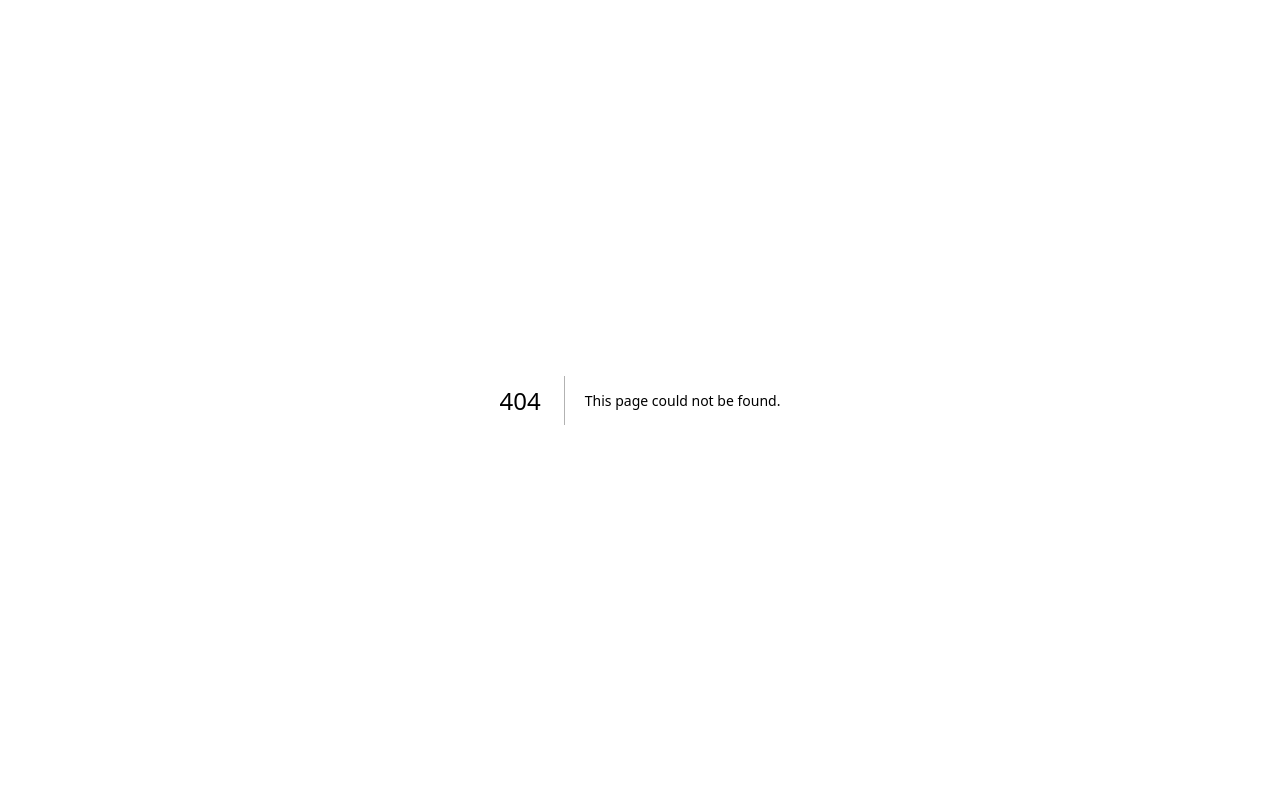
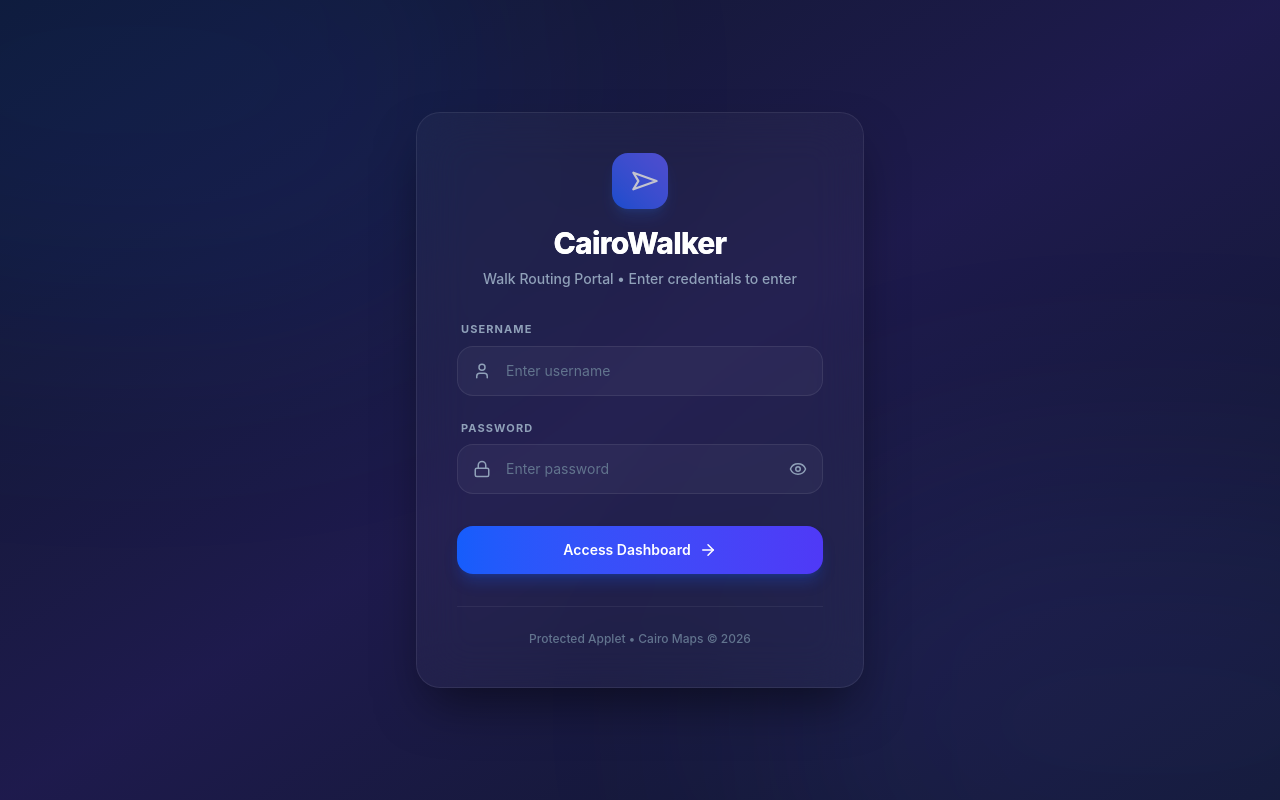
Before and after one commit to Mazen-Embaby/walk-routing, a Next.js app: page /login in a window 1280 px wide. Before the commit this address had no page. Built offline with nearby package versions, Linux system fonts and the light colour scheme.

Commit message:
feat:login credintial page to protect the UI

```diff
--- /dev/null
+++ b/app/api/auth/login/route.ts
@@ -0,0 +1,28 @@
+import { NextResponse } from 'next/server';
+import { cookies } from 'next/headers';
+
+export async function POST(request: Request) {
+  try {
+    const body = await request.json();
+    const { username, password } = body;
+
+    const envUsername = process.env.APP_USERNAME || 'admin';
+    const envPassword = process.env.APP_PASSWORD || 'password123';
+
+    if (username === envUsername && password === envPassword) {
+      const cookieStore = await cookies();
+      cookieStore.set('app_session', 'authenticated', {
+        httpOnly: true,
+        secure: process.env.NODE_ENV === 'production',
+        maxAge: 60 * 60 * 24 * 7, // 7 days
+        path: '/',
+        sameSite: 'lax',
+      });
+      return NextResponse.json({ success: true });
+    }
+
+    return NextResponse.json({ error: 'Invalid username or password' }, { status: 401 });
+  } catch (error: any) {
+    return NextResponse.json({ error: 'An unexpected error occurred' }, { status: 500 });
+  }
+}
--- /dev/null
+++ b/app/api/auth/logout/route.ts
@@ -0,0 +1,8 @@
+import { NextResponse } from 'next/server';
+import { cookies } from 'next/headers';
+
+export async function POST() {
+  const cookieStore = await cookies();
+  cookieStore.delete('app_session');
+  return NextResponse.json({ success: true });
+}
--- /dev/null
+++ b/app/login/page.tsx
@@ -0,0 +1,144 @@
+"use client";
+
+import React, { useState } from 'react';
+import { Eye, EyeOff, Lock, User, Loader2, AlertCircle, ArrowRight, Navigation } from 'lucide-react';
+
+export default function LoginPage() {
+  const [username, setUsername] = useState('');
+  const [password, setPassword] = useState('');
+  const [showPassword, setShowPassword] = useState(false);
+  const [loading, setLoading] = useState(false);
+  const [error, setError] = useState<string | null>(null);
+
+  const handleSubmit = async (e: React.FormEvent) => {
+    e.preventDefault();
+    if (!username || !password) {
+      setError('Please fill in all fields');
+      return;
+    }
+
+    setLoading(true);
+    setError(null);
+
+    try {
+      const res = await fetch('/api/auth/login', {
+        method: 'POST',
+        headers: { 'Content-Type': 'application/json' },
+        body: JSON.stringify({ username, password }),
+      });
+      const data = await res.json();
+
+      if (!res.ok) {
+        throw new Error(data.error || 'Invalid credentials');
+      }
+
+      // Successful login - redirect to home page with full reload to refresh session cookies
+      window.location.href = '/';
+    } catch (err: any) {
+      setError(err.message || 'An error occurred. Please try again.');
+      setLoading(false);
+    }
+  };
+
+  return (
+    <main className="min-h-screen w-full flex items-center justify-center bg-gradient-to-br from-slate-900 via-indigo-950 to-slate-900 font-sans p-4 relative overflow-hidden">
+      {/* Decorative background glows */}
+      <div className="absolute top-[-20%] left-[-20%] w-[60%] h-[60%] rounded-full bg-blue-600/10 blur-[120px] pointer-events-none"></div>
+      <div className="absolute bottom-[-20%] right-[-20%] w-[60%] h-[60%] rounded-full bg-indigo-500/10 blur-[120px] pointer-events-none"></div>
+
+      <div className="w-full max-w-md bg-white/[0.03] backdrop-blur-xl border border-white/[0.08] shadow-[0_25px_50px_-12px_rgba(0,0,0,0.5)] rounded-3xl p-8 sm:p-10 transition-all duration-300 relative z-10">
+
+        {/* Brand/Header */}
+        <div className="text-center mb-8">
+          <div className="inline-flex w-14 h-14 bg-gradient-to-tr from-blue-600 to-indigo-500 rounded-2xl items-center justify-center shadow-lg shadow-blue-500/20 mb-4 animate-pulse">
+            <Navigation className="w-7 h-7 text-white rotate-45" />
+          </div>
+          <h1 className="text-3xl font-extrabold text-white tracking-tight bg-clip-text bg-gradient-to-r from-white via-slate-100 to-slate-300">
+            CairoWalker
+          </h1>
+          <p className="text-slate-400 text-sm mt-2 font-medium">
+            Walk Routing Portal &bull; Enter credentials to enter
+          </p>
+        </div>
+
+        {/* Error Message */}
+        {error && (
+          <div className="mb-6 flex items-start gap-3 text-rose-300 bg-rose-950/40 border border-rose-800/40 p-4 rounded-2xl text-sm font-medium animate-fadeIn">
+            <AlertCircle size={18} className="mt-0.5 shrink-0 text-rose-400" />
+            <p>{error}</p>
+          </div>
+        )}
+
+        {/* Login Form */}
+        <form onSubmit={handleSubmit} className="space-y-6">
+          <div className="space-y-2">
+            <label className="text-[11px] uppercase tracking-widest font-bold text-slate-400 block ml-1">
+              Username
+            </label>
+            <div className="relative flex items-center">
+              <User size={18} className="absolute left-4 text-slate-400 transition-colors pointer-events-none group-focus-within:text-blue-400" />
+              <input
+                type="text"
+                value={username}
+                onChange={(e) => setUsername(e.target.value)}
+                placeholder="Enter username"
+                disabled={loading}
+                className="w-full bg-white/[0.04] border border-white/[0.08] focus:border-blue-500/60 focus:bg-white/[0.08] rounded-2xl pl-12 pr-4 py-3.5 text-white placeholder-slate-500 outline-none text-sm transition-all focus:ring-4 focus:ring-blue-500/10"
+              />
+            </div>
+          </div>
+
+          <div className="space-y-2">
+            <label className="text-[11px] uppercase tracking-widest font-bold text-slate-400 block ml-1">
+              Password
+            </label>
+            <div className="relative flex items-center">
+              <Lock size={18} className="absolute left-4 text-slate-400 transition-colors pointer-events-none" />
+              <input
+                type={showPassword ? "text" : "password"}
+                value={password}
+                onChange={(e) => setPassword(e.target.value)}
+                placeholder="Enter password"
+                disabled={loading}
+                className="w-full bg-white/[0.04] border border-white/[0.08] focus:border-blue-500/60 focus:bg-white/[0.08] rounded-2xl pl-12 pr-12 py-3.5 text-white placeholder-slate-500 outline-none text-sm transition-all focus:ring-4 focus:ring-blue-500/10"
+              />
+              <button
+                type="button"
+                onClick={() => setShowPassword(!showPassword)}
+                disabled={loading}
+                className="absolute right-4 text-slate-400 hover:text-slate-200 transition-colors outline-none"
+              >
+                {showPassword ? <EyeOff size={18} /> : <Eye size={18} />}
+              </button>
+            </div>
+          </div>
+
+          <button
+            type="submit"
+            disabled={loading}
+            className="w-full bg-gradient-to-r from-blue-600 to-indigo-600 hover:from-blue-500 hover:to-indigo-500 active:scale-[0.98] text-white font-semibold py-3.5 px-6 rounded-2xl transition-all duration-200 flex items-center justify-center gap-2 shadow-lg shadow-blue-600/25 hover:shadow-blue-600/35 disabled:opacity-50 disabled:pointer-events-none mt-8 text-sm"
+          >
+            {loading ? (
+              <>
+                <Loader2 size={18} className="animate-spin" />
+                <span>Verifying credentials...</span>
+              </>
+            ) : (
+              <>
+                <span>Access Dashboard</span>
+                <ArrowRight size={18} />
+              </>
+            )}
+          </button>
+        </form>
+
+        {/* Footer info */}
+        <div className="mt-8 text-center border-t border-white/[0.06] pt-6">
+          <p className="text-xs text-slate-500 font-medium">
+            Protected Applet &bull; Cairo Maps &copy; 2026
+          </p>
+        </div>
+      </div>
+    </main>
+  );
+}
--- a/components/AppClient.tsx
+++ b/components/AppClient.tsx
@@ -3,7 +3,7 @@
 import React, { useState, useEffect, useRef } from 'react';
 import { MapContainer, TileLayer, Marker, useMap, GeoJSON } from 'react-leaflet';
 import L from 'leaflet';
-import { Settings, Navigation, AlertCircle, Loader2, MapPin, Footprints, Clock, Activity } from 'lucide-react';
+import { Settings, Navigation, AlertCircle, Loader2, MapPin, Footprints, Clock, Activity, LogOut } from 'lucide-react';
 
 const startIcon = L.divIcon({
   html: `<div style="width: 20px; height: 20px; border-radius: 50%; background-color: #22c55e; border: 3px solid white; box-shadow: 0 4px 6px -1px rgb(0 0 0 / 0.1), 0 2px 4px -2px rgb(0 0 0 / 0.1);"></div>`,
@@ -124,17 +124,35 @@ export default function AppClient() {
     fetchRoute(startPos, [position.lat, position.lng], engine);
   };
 
+  const handleLogout = async () => {
+    try {
+      await fetch('/api/auth/logout', { method: 'POST' });
+      window.location.href = '/login';
+    } catch (err) {
+      console.error('Failed to logout:', err);
+    }
+  };
+
   return (
     <div className="flex h-screen w-full bg-[#F8FAFC] font-sans overflow-hidden flex-col md:flex-row">
       {/* Sidebar Controls */}
       <aside className="w-full md:w-80 bg-white border-b md:border-r border-slate-200 flex flex-col z-[1000] shadow-xl shrink-0 overflow-y-auto">
 
         <div className="p-6 border-b border-slate-100 bg-white">
-          <div className="flex items-center gap-2 mb-6">
-            <div className="w-8 h-8 bg-blue-600 rounded-lg flex items-center justify-center shrink-0">
-              <svg className="w-5 h-5 text-white" fill="none" stroke="currentColor" viewBox="0 0 24 24"><path strokeLinecap="round" strokeLinejoin="round" strokeWidth="2" d="M9 20l-5.447-2.724A1 1 0 013 16.382V5.618a1 1 0 011.447-.894L9 7m0 13l6-3m-6 3V7m6 10l4.553 2.276A1 1 0 0021 18.382V7.618a1 1 0 00-.553-.894L15 4m0 13V4m0 0L9 7"></path></svg>
+          <div className="flex items-center justify-between mb-6">
+            <div className="flex items-center gap-2">
+              <div className="w-8 h-8 bg-blue-600 rounded-lg flex items-center justify-center shrink-0">
+                <svg className="w-5 h-5 text-white" fill="none" stroke="currentColor" viewBox="0 0 24 24"><path strokeLinecap="round" strokeLinejoin="round" strokeWidth="2" d="M9 20l-5.447-2.724A1 1 0 013 16.382V5.618a1 1 0 011.447-.894L9 7m0 13l6-3m-6 3V7m6 10l4.553 2.276A1 1 0 0021 18.382V7.618a1 1 0 00-.553-.894L15 4m0 13V4m0 0L9 7"></path></svg>
+              </div>
+              <h1 className="text-xl font-bold text-slate-900 tracking-tight">CairoWalker</h1>
             </div>
-            <h1 className="text-xl font-bold text-slate-900 tracking-tight">CairoWalker</h1>
+            <button
+              onClick={handleLogout}
+              className="p-2 text-slate-400 hover:text-slate-600 hover:bg-slate-50 rounded-lg transition-colors cursor-pointer"
+              title="Logout"
+            >
+              <LogOut size={18} />
+            </button>
           </div>
 
           <div className="space-y-4">
--- /dev/null
+++ b/middleware.ts
@@ -0,0 +1,51 @@
+import { NextResponse } from 'next/server';
+import type { NextRequest } from 'next/server';
+
+export function middleware(request: NextRequest) {
+  const path = request.nextUrl.pathname;
+  const hasSession = request.cookies.has('app_session');
+
+  // Define public paths that don't require authentication
+  const isPublicPath = path === '/login' || path.startsWith('/api/auth');
+
+  // If it's a public path and the user is authenticated, redirect them to the home page
+  if (isPublicPath && hasSession && path === '/login') {
+    return NextResponse.redirect(new URL('/', request.url));
+  }
+
+  // If it's a protected path and the user is NOT authenticated, redirect them to /login or return 401 for APIs
+  if (!isPublicPath && !hasSession) {
+    // Check if the request is for an API route
+    if (path.startsWith('/api/')) {
+      return new NextResponse(
+        JSON.stringify({ error: 'Authentication required' }),
+        { status: 401, headers: { 'content-type': 'application/json' } }
+      );
+    }
+
+    // Allow static assets, images, and next internals to bypass middleware
+    const isAsset =
+      path.startsWith('/_next') ||
+      path.includes('.') ||
+      path.startsWith('/static');
+
+    if (!isAsset) {
+      return NextResponse.redirect(new URL('/login', request.url));
+    }
+  }
+
+  return NextResponse.next();
+}
+
+// Configure matcher to run middleware on relevant paths
+export const config = {
+  matcher: [
+    /*
+     * Match all request paths except for the ones starting with:
+     * - _next/static (static files)
+     * - _next/image (image optimization files)
+     * - favicon.ico (favicon file)
+     */
+    '/((?!_next/static|_next/image|favicon.ico).*)',
+  ],
+};
```
Also changed, not shown: 1 other file (tests, documents, lock files or other folders).
